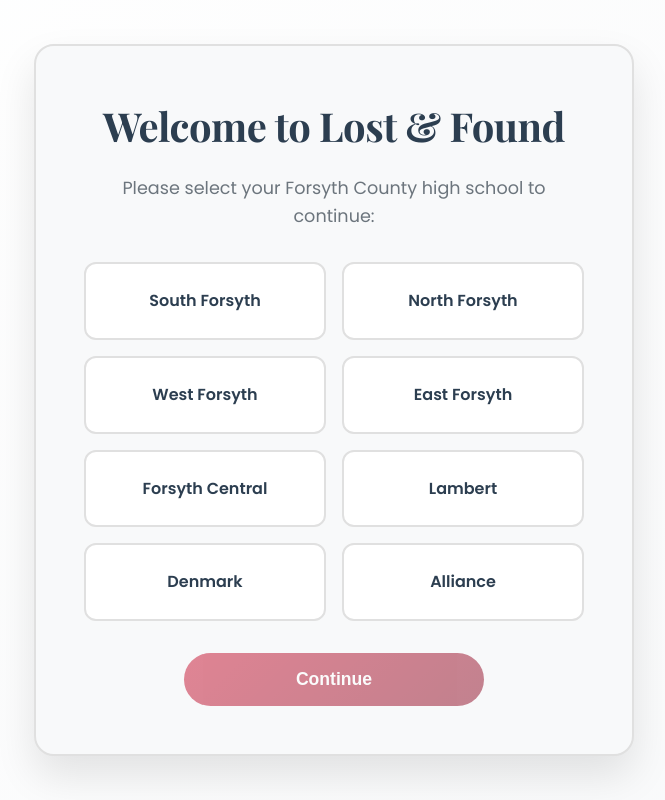
After one commit to ayaanbekur/Fbla_2026, a Flask app: page /select-school in a window 1280 px wide. The commit adds this page. Shown: the whole page, without its empty margins (306-971 px from the left). Run offline with Flask 3, Linux system fonts and the light colour scheme; parts of the project's set-up code (start-up, migrations or seed data) failed here and were passed over; some libraries are stand-ins or nearby versions.

Commit message:
Add school selection feature for Forsyth County high schools
- Added school field to User and Item models
- Created school selection page with all 8 Forsyth County high schools
- Updated signup form to include school selection
- Modified home route to redirect to school selection if no school chosen
- Updated browse page to filter items by selected school
- Added school indicator in navigation bar
- Updated admin item creation to include school selection
- Added database migration for school columns
- Updated AI chat item creation to use selected school
- Modified index page to show selected school name

```diff
--- a/app.py
+++ b/app.py
@@ -185,6 +185,14 @@ with app.app_context():
     db.create_all()
     print("[STARTUP] Database tables created")
 
+    # Run school migration
+    print("[STARTUP] Running school migration...")
+    try:
+        from migrate_add_school import run_school_migration
+        run_school_migration()
+    except Exception as e:
+        print(f"[STARTUP] School migration error: {e}")
+
     # Update existing users to have created_at timestamps
     print("[STARTUP] Checking for users without created_at...")
     users_without_created_at = User.query.filter(User.created_at.is_(None)).all()
@@ -203,13 +211,35 @@ print("[STARTUP] Flask app initialization complete!")
 # Home
 @app.route("/")
 def index():
-    return render_template("index.html")
+    # Check if user has selected a school
+    selected_school = session.get('school')
+    if not selected_school:
+        return redirect(url_for('select_school'))
+    return render_template("index.html", selected_school=selected_school)
+
+# School selection
+@app.route("/select-school")
+def select_school():
+    return render_template("select_school.html")
+
+@app.route("/set-school", methods=['POST'])
+def set_school():
+    school = request.form.get('school')
+    if school:
+        session['school'] = school
+        session.permanent = True  # Make session persistent
+    return redirect(url_for('index'))
 
 # Browse items
 @app.route("/browse")
 def browse():
+    # Check if user has selected a school
+    selected_school = session.get('school')
+    if not selected_school:
+        return redirect(url_for('select_school'))
+
     search_query = request.args.get("q", "").strip()
-    items = Item.query.filter_by(approved=True).all()
+    items = Item.query.filter_by(approved=True, school=selected_school).all()
 
     if search_query:
         search_query_lower = search_query.lower()
@@ -220,7 +250,7 @@ def browse():
             or search_query_lower in item.location.lower()
         ]
 
-    return render_template("browse.html", items=items, search_query=search_query)
+    return render_template("browse.html", items=items, search_query=search_query, selected_school=selected_school)
 
 
 # AI Chat page (display)
@@ -313,10 +343,14 @@ No extra text outside JSON.
         action_data = json.loads(reply)
 
         if action_data.get("action") == "create_lost_item":
+            # Get user's school from session
+            user_school = session.get('school', 'South Forsyth')
+
             new_item = Item(
                 name=action_data["name"],
                 description=action_data["description"],
                 location=action_data["location"],
+                school=user_school,
                 status="Lost",
                 approved=False,
                 owner_id=current_user.id
@@ -368,12 +402,13 @@ def signup():
         name = request.form["name"]
         email = request.form["email"]
         password = request.form["password"]
+        school = request.form["school"]
 
         if User.query.filter_by(email=email).first():
             flash("Email already exists!", "danger")
             return redirect(url_for("signup"))
 
-        new_user = User(name=name, email=email)
+        new_user = User(name=name, email=email, school=school)
         new_user.set_password(password)
         db.session.add(new_user)
         db.session.commit()
@@ -665,7 +700,8 @@ def admin():
         name = request.form["name"]
         description = request.form["description"]
         location = request.form.get("location", "")
-        item = Item(name=name, description=description, location=location, status='Found', approved=True)
+        school = request.form.get("school", "South Forsyth")  # Default fallback
+        item = Item(name=name, description=description, location=location, school=school, status='Found', approved=True)
         db.session.add(item)
         db.session.commit()
         session['admin_action_msg'] = 'Item added'
--- a/init_db.py
+++ b/init_db.py
@@ -16,6 +16,7 @@ class User(UserMixin, db.Model):
     email = db.Column(db.String(120), unique=True, nullable=False)
     password_hash = db.Column(db.String(200), nullable=False)
     is_admin = db.Column(db.Boolean, default=False, nullable=False)
+    school = db.Column(db.String(50), nullable=False)  # Forsyth County high schools
     created_at = db.Column(db.DateTime, default=datetime.utcnow, nullable=False)
 
     sent_messages = db.relationship("Message", foreign_keys="Message.sender_id", backref="sender_user", lazy=True)
@@ -40,6 +41,7 @@ class Item(db.Model):
     name = db.Column(db.String(100), nullable=False)
     description = db.Column(db.Text, nullable=False)
     location = db.Column(db.String(100))
+    school = db.Column(db.String(50), nullable=False)  # Forsyth County high schools
     status = db.Column(db.String(50), default='Found')
     approved = db.Column(db.Boolean, default=False)
     image_filename = db.Column(db.String(100))
--- a/templates/index.html
+++ b/templates/index.html
@@ -2,9 +2,7 @@
 
 {% block content %}
 <div class="hero">
-    <h1 class="fade-in delay-0">Welcome to <span class="highlight">FCHS Lost & Found</span></h1>
-    <p class="fade-in delay-1">
-        Never lose track of your belongings again. Our Lost & Found portal helps students and staff report, browse,
+    <h1 class="fade-in delay-0">Welcome to <span class="highlight">{{ selected_school }} Lost & Found</span></h1>
         and claim lost items efficiently and securely.
     </p>
     <p class="fade-in delay-2">
--- /dev/null
+++ b/templates/select_school.html
@@ -0,0 +1,173 @@
+<!DOCTYPE html>
+<html lang="en">
+<head>
+    <meta charset="UTF-8">
+    <meta name="viewport" content="width=device-width, initial-scale=1.0">
+    <title>Select Your School - Lost & Found</title>
+    <link rel="stylesheet" href="{{ url_for('static', filename='css/styles.css') }}">
+    <link rel="icon" type="image/png" sizes="32x32" href="{{ url_for('static', filename='images/logo.png') }}">
+    <link rel="icon" type="image/png" href="{{ url_for('static', filename='images/logo.png') }}">
+    <link href="https://fonts.googleapis.com/css2?family=Poppins:wght@400;500;600&family=Playfair+Display:wght@600&display=swap" rel="stylesheet">
+    <style>
+        .school-selection {
+            min-height: 100vh;
+            display: flex;
+            align-items: center;
+            justify-content: center;
+            background: linear-gradient(135deg, var(--background) 0%, var(--surface) 100%);
+            padding: 2rem;
+        }
+
+        .school-card {
+            background: var(--surface);
+            border-radius: 20px;
+            padding: 3rem;
+            box-shadow: 0 20px 40px rgba(0,0,0,0.1);
+            text-align: center;
+            max-width: 600px;
+            width: 100%;
+            border: 2px solid var(--border);
+        }
+
+        .school-card h1 {
+            color: var(--text);
+            font-family: 'Playfair Display', serif;
+            font-size: 2.5rem;
+            margin-bottom: 1rem;
+            font-weight: 700;
+        }
+
+        .school-card p {
+            color: var(--text-secondary);
+            font-size: 1.1rem;
+            margin-bottom: 2rem;
+            line-height: 1.6;
+        }
+
+        .school-grid {
+            display: grid;
+            grid-template-columns: repeat(auto-fit, minmax(200px, 1fr));
+            gap: 1rem;
+            margin-bottom: 2rem;
+        }
+
+        .school-option {
+            background: var(--background);
+            border: 2px solid var(--border);
+            border-radius: 12px;
+            padding: 1.5rem;
+            cursor: pointer;
+            transition: all 0.3s ease;
+            text-decoration: none;
+            color: var(--text);
+            display: block;
+            text-align: center;
+            font-weight: 600;
+            font-size: 1rem;
+        }
+
+        .school-option:hover {
+            transform: translateY(-2px);
+            box-shadow: 0 8px 20px rgba(0,0,0,0.15);
+            border-color: var(--primary);
+            background: var(--surface);
+        }
+
+        .school-option.selected {
+            background: var(--primary);
+            color: white;
+            border-color: var(--primary);
+        }
+
+        .continue-btn {
+            background: linear-gradient(135deg, var(--primary), var(--primary-dark));
+            color: white;
+            border: none;
+            padding: 1rem 2rem;
+            border-radius: 50px;
+            font-size: 1.1rem;
+            font-weight: 600;
+            cursor: pointer;
+            transition: all 0.3s ease;
+            width: 100%;
+            max-width: 300px;
+            margin: 0 auto;
+            display: block;
+        }
+
+        .continue-btn:hover {
+            transform: translateY(-2px);
+            box-shadow: 0 8px 20px rgba(200, 16, 46, 0.3);
+        }
+
+        .continue-btn:disabled {
+            opacity: 0.5;
+            cursor: not-allowed;
+            transform: none;
+        }
+
+        @media (max-width: 768px) {
+            .school-grid {
+                grid-template-columns: 1fr;
+            }
+
+            .school-card {
+                padding: 2rem;
+                margin: 1rem;
+            }
+
+            .school-card h1 {
+                font-size: 2rem;
+            }
+        }
+    </style>
+</head>
+<body>
+    <div class="school-selection">
+        <div class="school-card">
+            <h1>Welcome to Lost & Found</h1>
+            <p>Please select your Forsyth County high school to continue:</p>
+
+            <form id="school-form" method="POST" action="{{ url_for('set_school') }}">
+                <div class="school-grid">
+                    <div class="school-option" data-school="South Forsyth">South Forsyth</div>
+                    <div class="school-option" data-school="North Forsyth">North Forsyth</div>
+                    <div class="school-option" data-school="West Forsyth">West Forsyth</div>
+                    <div class="school-option" data-school="East Forsyth">East Forsyth</div>
+                    <div class="school-option" data-school="Forsyth Central">Forsyth Central</div>
+                    <div class="school-option" data-school="Lambert">Lambert</div>
+                    <div class="school-option" data-school="Denmark">Denmark</div>
+                    <div class="school-option" data-school="Alliance">Alliance</div>
+                </div>
+
+                <input type="hidden" name="school" id="selected-school" required>
+                <button type="submit" class="continue-btn" id="continue-btn" disabled>Continue</button>
+            </form>
+        </div>
+    </div>
+
+    <script>
+        document.addEventListener('DOMContentLoaded', function() {
+            const schoolOptions = document.querySelectorAll('.school-option');
+            const selectedSchoolInput = document.getElementById('selected-school');
+            const continueBtn = document.getElementById('continue-btn');
+            let selectedSchool = null;
+
+            schoolOptions.forEach(option => {
+                option.addEventListener('click', function() {
+                    // Remove selected class from all options
+                    schoolOptions.forEach(opt => opt.classList.remove('selected'));
+
+                    // Add selected class to clicked option
+                    this.classList.add('selected');
+
+                    // Update hidden input and enable button
+                    selectedSchool = this.dataset.school;
+                    selectedSchoolInput.value = selectedSchool;
+                    continueBtn.disabled = false;
+                });
+            });
+        });
+    </script>
+</body>
+</html>
```
Also changed, not shown: migrate_add_school.py (added, +82 -0 lines), templates/admin.html (+30 -0 lines), templates/base.html (+22 -1 lines), templates/signup.html (+11 -0 lines).
